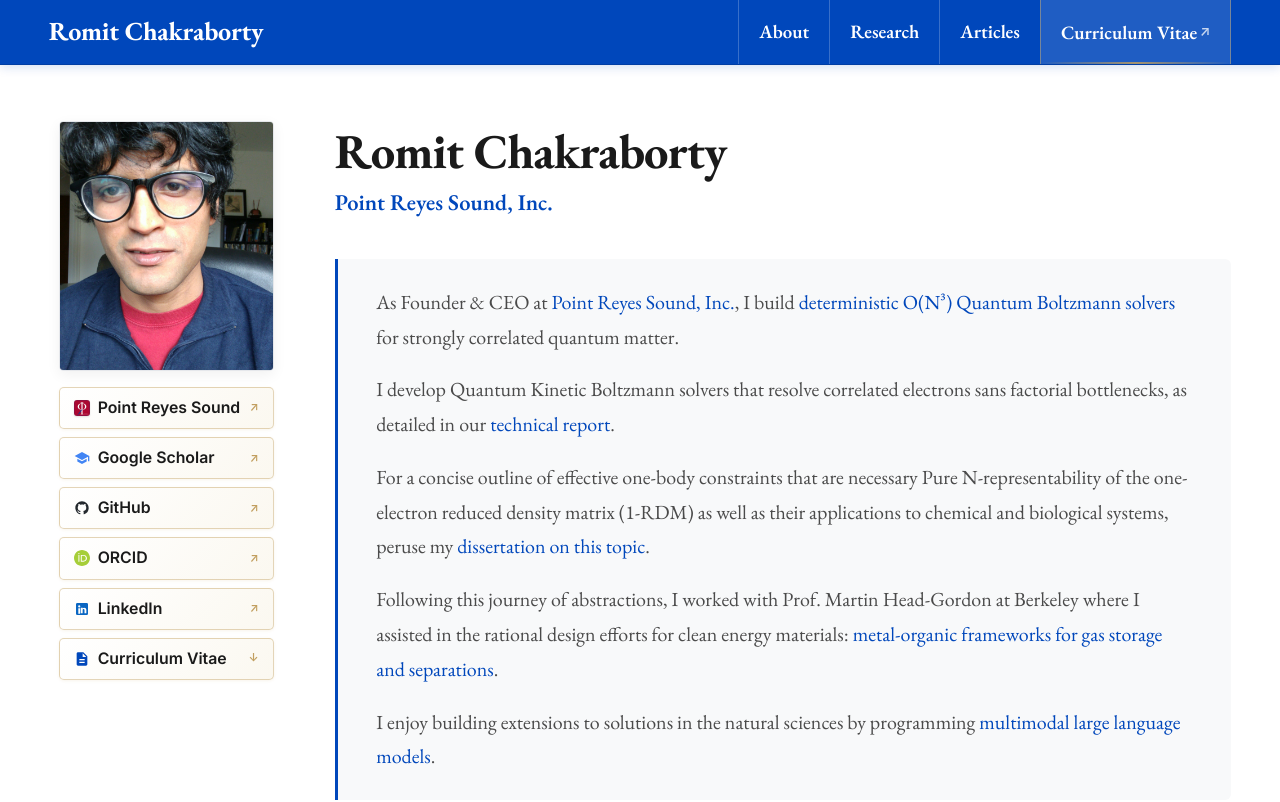
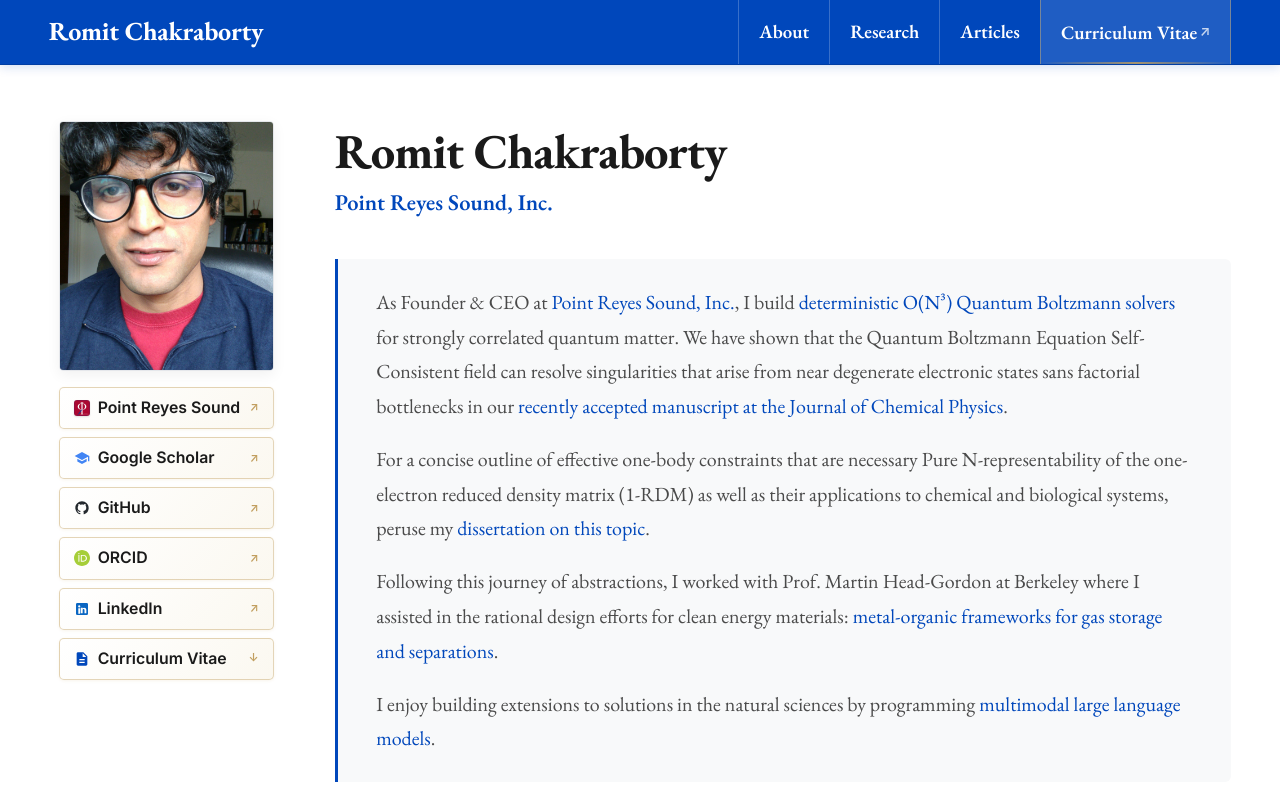
Before and after one commit to RomitChakraborty/rchakraborty.dev, a React (Vite) app: page / in a window 1280 px wide. Shown: the top 802 px of the page. Built offline with nearby package versions, Linux system fonts and the light colour scheme.

Commit message:
Merge first two Hero bio paragraphs and link JCP accepted QBE-SCF manuscript

```diff
--- a/src/components/Hero.jsx
+++ b/src/components/Hero.jsx
@@ -80,11 +80,7 @@ export default function Hero({ onSelectPillar, onOpenCV }) {
           {/* Unified About Me Container with Continuous Royal Blue Left Margin */}
           <div className="about-manuscript-container">
             <p className="hero-bio">
-              As Founder &amp; CEO at <a href={profileData.links.prsWebsite} target="_blank" rel="noopener noreferrer">Point Reyes Sound, Inc.</a>, I build <a href="https://arxiv.org/abs/2611.17245" target="_blank" rel="noopener noreferrer">deterministic O(N³) Quantum Boltzmann solvers</a> for strongly correlated quantum matter.
-            </p>
-
-            <p className="hero-bio">
-              I develop Quantum Kinetic Boltzmann solvers that resolve correlated electrons sans factorial bottlenecks, as detailed in our <a href="https://arxiv.org/abs/2608.14979" target="_blank" rel="noopener noreferrer">technical report</a>.
+              As Founder &amp; CEO at <a href={profileData.links.prsWebsite} target="_blank" rel="noopener noreferrer">Point Reyes Sound, Inc.</a>, I build <a href="https://arxiv.org/abs/2611.17245" target="_blank" rel="noopener noreferrer">deterministic O(N³) Quantum Boltzmann solvers</a> for strongly correlated quantum matter. We have shown that the Quantum Boltzmann Equation Self-Consistent field can resolve singularities that arise from near degenerate electronic states sans factorial bottlenecks in our <a href="https://arxiv.org/abs/2608.14979" target="_blank" rel="noopener noreferrer">recently accepted manuscript at the Journal of Chemical Physics</a>.
             </p>
 
             <p className="hero-bio">
```
